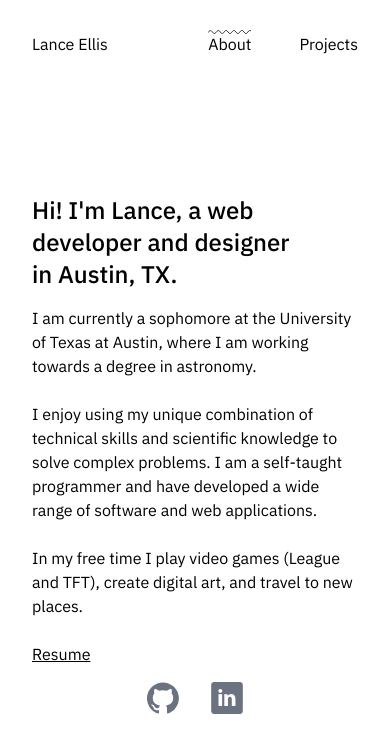
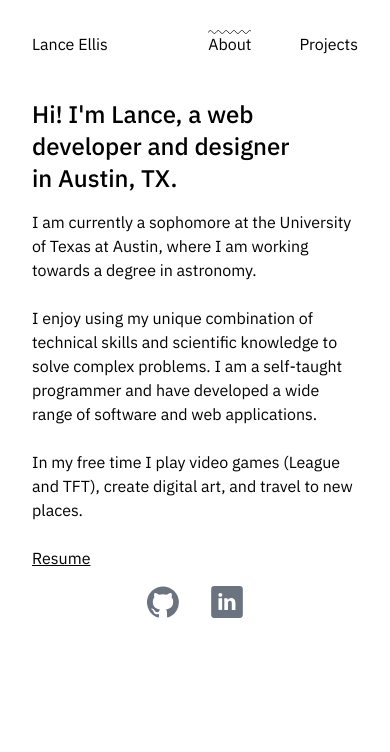
Before and after one commit to lanc33llis/personal-site, a Next.js app: page /about in a window 390 px wide. Shown: the top 752 px of the page. Built offline with nearby package versions, Linux system fonts and the light colour scheme.

Commit message:
About page centered better on phones due to safari

```diff
--- a/pages/about/index.tsx
+++ b/pages/about/index.tsx
@@ -14,7 +14,7 @@ const About: NextPage = () => {
       </Head>
       <Header forceOpen />
       <motion.div
-        className="absolute top-0 flex flex-col items-center justify-center w-full min-h-screen px-8 pt-16 sm:px-16 lg:px-24"
+        className="absolute top-0 flex flex-col items-center justify-center w-full min-h-screen px-8 pt-16 pb-48 md:pb-24 lg:pb-0 sm:px-16 lg:px-24"
         initial={{ opacity: 0 }}
         animate={{ opacity: 1 }}
         exit={{ opacity: 0 }}
```
